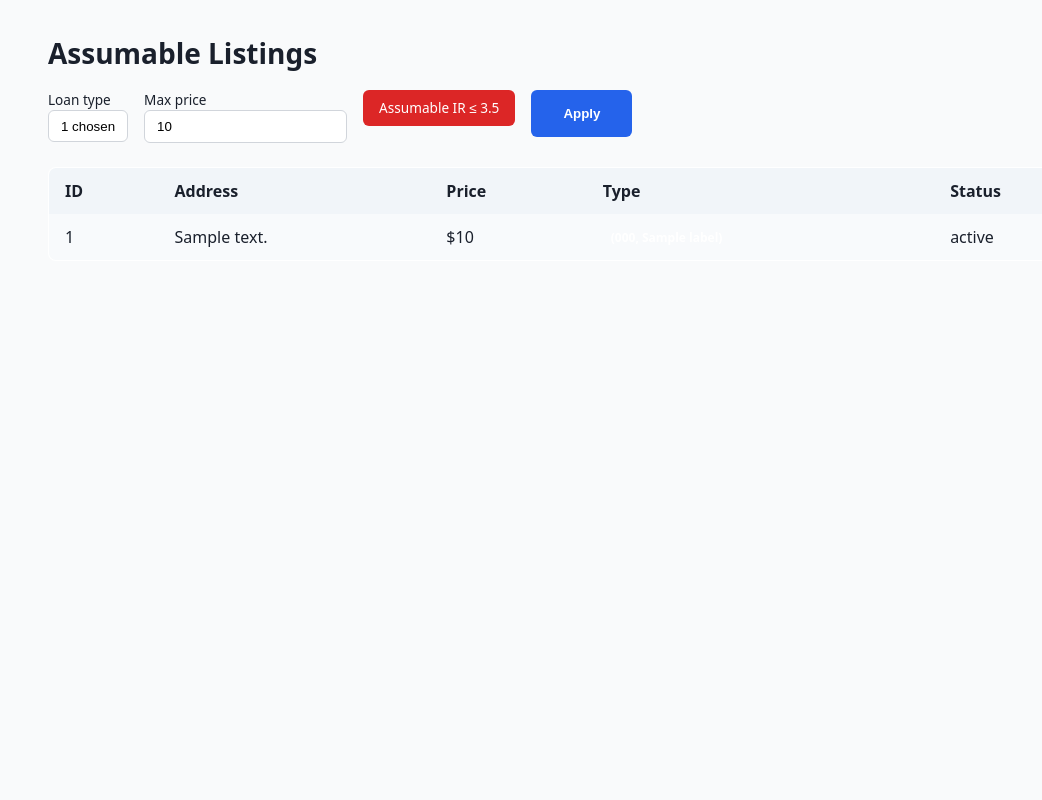
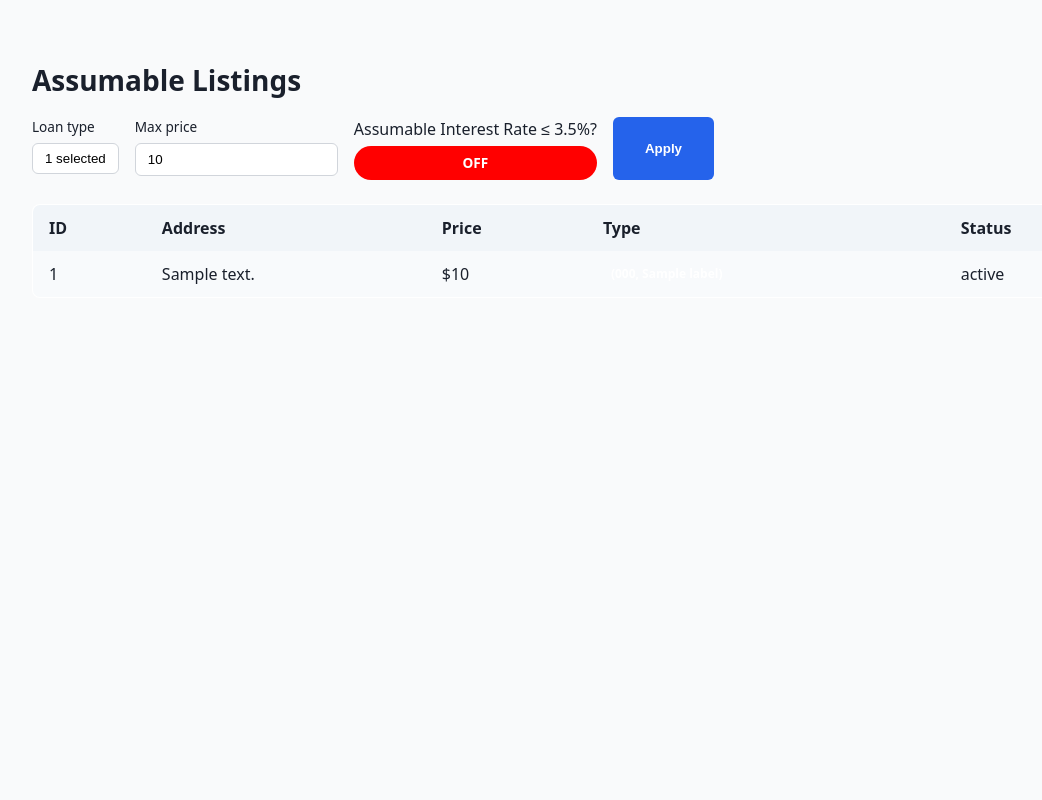
Before and after one commit to peacachucarrots/assumable-properties, a FastAPI app: template app/templates/listings.html in a window 1280 px wide. Shown: the whole page, without its empty margins (58-1100 px from the left). Run offline with FastAPI, Linux system fonts and the light colour scheme; the template is opened without the code that fills it: most values are stand-ins (such as "Sample title", 1, 10 or a date in 2020); parts of the project's set-up code (start-up, migrations or seed data) failed here and were passed over.

Commit message:
color changes to filters

```diff
--- a/app/static/css/listings.css
+++ b/app/static/css/listings.css
@@ -1,11 +1,3 @@
-/* Reset small inconsistencies */
-*,
-*::before,
-*::after {
-  box-sizing: border-box;
-  margin: 0;
-}
-
 body {
   font-family: system-ui, sans-serif;
   line-height: 1.5;
@@ -65,25 +57,38 @@
 .badge {
   display: inline-block;
   padding: 0.15rem 0.5rem;
-  border-radius: 9999px;
+  border-radius: 1rem;
   font-size: 0.75rem;
   font-weight: 600;
   color: white;
 }
 
-.badge-fha   { background: #16a34a; }
-.badge-va    { background: #2563eb; }
-.badge-nvva  { background: #dc2626; }
+.badge-fha   { background: #2563eb; }
+.badge-va    { background: #dc2626; }
+.badge-nvva  { background: #16a34a; }
 .badge-maybe_nvva { background: gray; }
 .badge-conv  { background: #a21caf; }
 
 /* ----- Filter form ----- */
 .filters {
   display: flex;
-  flex-wrap: wrap;
+  flex-direction: row;
   gap: 1rem;
   margin-bottom: 1.5rem;
+}
+
+.filter-row {
+  display: flex;
+  flex-wrap: wrap;
+  gap: 1rem 1.5rem;
   align-items: flex-start;
+}
+
+.filter-group {
+  display: flex;
+  flex-direction: column;
+  gap: .35rem;
+  min-width: 0;
 }
 
 .filters label {
@@ -106,31 +111,55 @@
 	position: relative;
 	display: inline-block;
 }
+
+.filter-drop.open .filter-toggle {
+  width: max-content;
+  min-width: 100%;
+}
+
 .filter-toggle {
   padding: .45rem .75rem;
   border: 1px solid #d1d5db;
   border-radius: .375rem;
+  min-width: 5rem;
   background: white;
   cursor: pointer;
 }
+
 .filter-menu {
   position: absolute;
   z-index: 20;
-  min-width: 9rem;
+  white-space: nowrap;
   padding: .5rem .75rem .75rem;
   border: 1px solid #d1d5db;
   border-radius: 0 0 .375rem .375rem;
   background: #f8fafc;
   box-shadow: 0 6px 9px rgba(0 0 0 / .06);
 }
+
+.filter-menu input[type="checkbox"] { display: none; }
+
 .filter-option {
 	display: block;
 	margin-top: .25rem;
-	font-size: .85rem;
+	padding: .25rem .5rem;
+	border-radius: .25rem;
+	cursor: pointer;
+	background: #f1f5f9;
+	color: #1a202c;
+}
+
+input:checked + .loan-fha  { background:#2563eb; color:#fff; }
+input:checked + .loan-va   { background:#dc2626; color:#fff; }
+input:checked + .loan-nvva { background:#16a34a; color:#fff; }
+input:checked + .loan-maybe_nvva { background:gray; color:#fff; }
+input:checked + .loan-conv { background:#a21caf; color:#fff; }
+
+.filter-option:hover {
+  background: #e2e8f0;
 }
 
 .applyBtn {
-  flex: 0 0 auto;
   padding: 1rem 2rem;
   background: #2563eb;
   color: white;
@@ -150,20 +179,33 @@
   pointer-events: none;
 }
 
-.toggle + .filterBtn {
+/* -------------- IR ON/OFF pill -------------- */
+.ir-switch input {
+  position: absolute;
+  opacity: 0;
+  pointer-events: none;
+}
+
+.ir-pill {
   display: inline-block;
-  padding: 0.5rem 1rem;
-  border-radius: 0.375rem;
-  background: #dc2626;
-  color: white;
-  font-weight: 500;
+  min-width: 5rem;
+  padding: .4rem 0;
+  text-align: center;
+  border-radius: 9999px;
+  font-weight: 600;
+  color: #fff;
+  background: #ff0000;
   cursor: pointer;
   user-select: none;
+  transition: background .12s ease-in-out;
 }
 
-.toggle:checked + .filterBtn {
-  background: #16a34a;
+.ir-pill::after { content: "OFF"; }
+
+.ir-switch input:checked + .ir-pill {
+  background: #34a853;
 }
+.ir-switch input:checked + .ir-pill::after { content: "ON"; }
 
 @media (max-width: 640px) {
   .table thead {
--- a/app/static/js/filters.js
+++ b/app/static/js/filters.js
@@ -5,23 +5,28 @@
   const btn  = drop.querySelector(".filter-toggle");
   const menu = drop.querySelector(".filter-menu");
 
-  btn.addEventListener("click", () => {
-    const open = menu.hidden;
-    menu.hidden = !open;
-    btn.setAttribute("aria-expanded", String(open));
-  });
+  function openMenu() {
+    menu.hidden = false;
+    btn.setAttribute("aria-expanded", "true");
+
+    const natural = menu.scrollWidth;
+    menu.style.width = natural + "px";
+  }
+
+  function closeMenu() {
+    menu.hidden = true;
+    btn.setAttribute("aria-expanded", "false");
+  }
+
+  btn.addEventListener("click", () =>
+    menu.hidden ? openMenu() : closeMenu()
+  );
 
   document.addEventListener("click", (e) => {
-    if (!drop.contains(e.target)) {
-      menu.hidden = true;
-      btn.setAttribute("aria-expanded", "false");
-    }
+    if (!drop.contains(e.target)) closeMenu();
   });
 
   menu.addEventListener("change", () => {
-    if (window.matchMedia("(max-width: 640px)").matches) {
-      menu.hidden = true;
-      btn.setAttribute("aria-expanded", "false");
-    }
+    if (window.matchMedia("(max-width: 640px)").matches) closeMenu();
   });
 });
--- a/app/templates/listings.html
+++ b/app/templates/listings.html
@@ -4,46 +4,64 @@
   <h1>Assumable Listings</h1>
 
 <form method="get" class="filters">
-  	<label>
-  		Loan type
+
+  <!-- ────────── ROW 1 ────────── -->
+    <!-- Loan type -->
+    <section class="filter-group">
+      <label class="filter-label">Loan&nbsp;type</label>
+
       <div class="filter-drop" data-drop>
-  		<button class="filter-toggle" type="button"
-          		aria-haspopup="true" aria-expanded="{{ 'true' if loan_types else 'false' }}">
-    {% if loan_types %}{{ loan_types|length }} chosen{% else %}Select{% endif %}
+        <button type="button"
+                class="filter-toggle"
+                aria-haspopup="true"
+                aria-expanded="{{ 'true' if loan_types else 'false' }}">
+          {{ loan_types|length ~ " selected" if loan_types else "Select..." }}
         </button>
 
         <div class="filter-menu" role="menu" hidden>
           {% for code, label in labels.items() %}
-  <label class="filter-option" role="menuitemcheckbox">
-    <input type="checkbox"
+  {% set cid = 'loan_' ~ code.lower() %}
+  <input  type="checkbox"
+          id="{{ cid }}"
           name="loan_type"
           value="{{ code }}"
           {% if loan_types and code in loan_types %}checked{% endif %}>
+
+  <label for="{{ cid }}"
+         class="filter-option loan-{{ code|lower }}">
     {{ label }}
   </label>
 {% endfor %}
         </div>
       </div>
-</label>
+    </section>
 
+    <!-- Max price -->
+    <section class="filter-group">
+      <label class="filter-label" for="maxPrice">Max&nbsp;price</label>
+      <input id="maxPrice"
+             class="num-input"
+             type="number"
+             name="max_price"
+             placeholder="350000"
+             value="{{ max_price or '' }}">
+    </section>
 
-    <label>
-      Max price
-      <input type="number" name="max_price" placeholder="e.g. 350000"
-             value="{{ max_price or '' }}">
-    </label>
-
-    <label class="toggle-wrap">
+  <!-- ────────── ROW 2 ────────── -->
+    <!-- IR ≤ 3.5 toggle -->
+    <section class="filter-group">
+      <span class="filter-label">Assumable&nbsp;Interest&nbsp;Rate&nbsp;&le;&nbsp;3.5%?</span>
+      <label class="ir-switch">
         <input  type="checkbox"
                 name="ir35"
                 value="1"
-          		id="ir35"
-          		class="toggle"
-          		{% if ir35 %}checked{% endif %} >
-    	<span class="filterBtn">Assumable IR &le; 3.5</span>
+                {% if ir35 %}checked{% endif %}>
+        <span class="ir-pill"></span>
       </label>
+    </section>
 
-    <button class="applyBtn">Apply</button>
+    <!-- Apply -->
+    <button class="applyBtn" type="submit">Apply</button>
 </form>
 
   <table class="table">
@@ -72,5 +90,4 @@
 
 </div>
 
-
 <script src="{{ request.url_for('static', path='js/filters.js') }}" defer></script>
```
Lines whose indentation alone changed are shown as unchanged.
